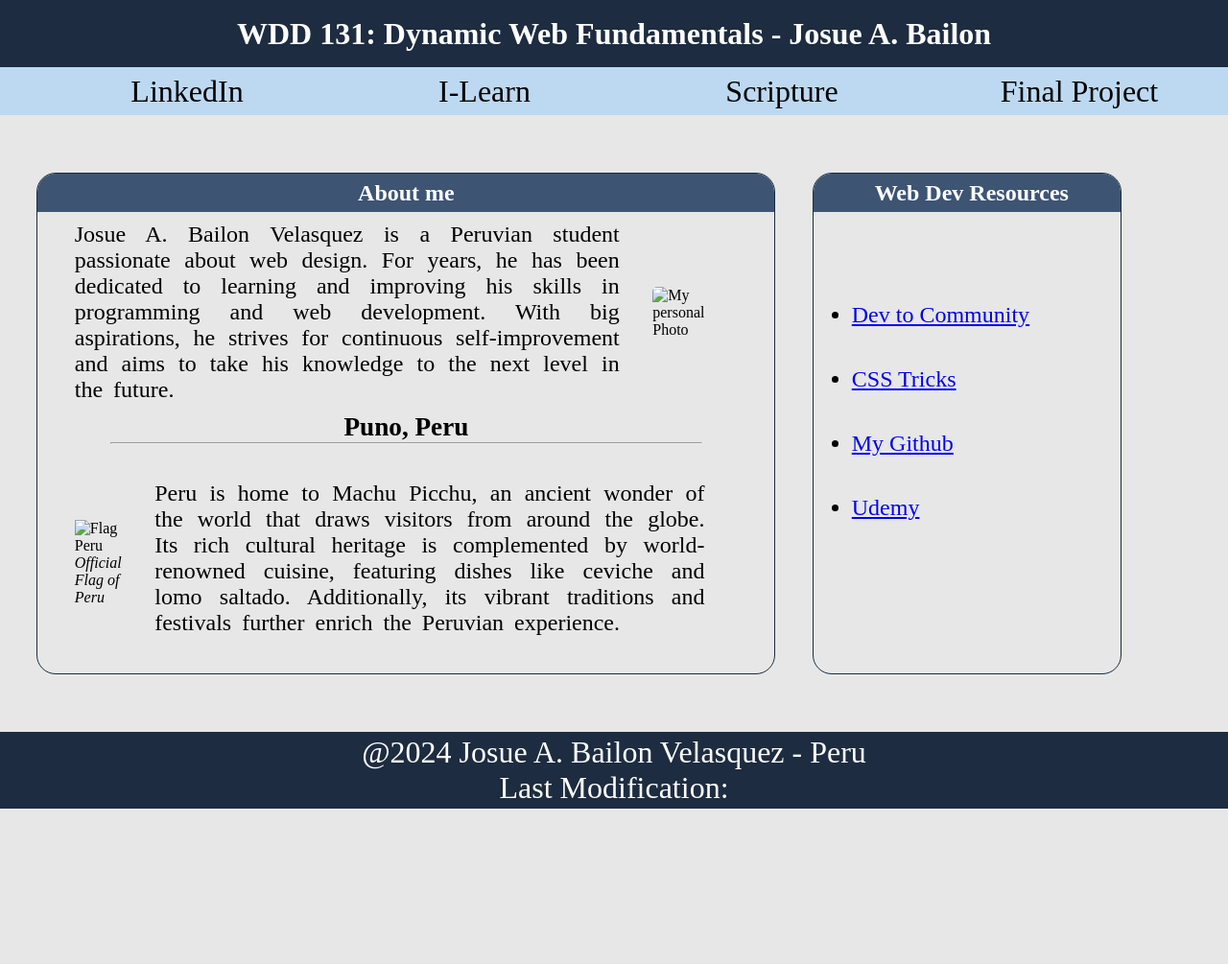
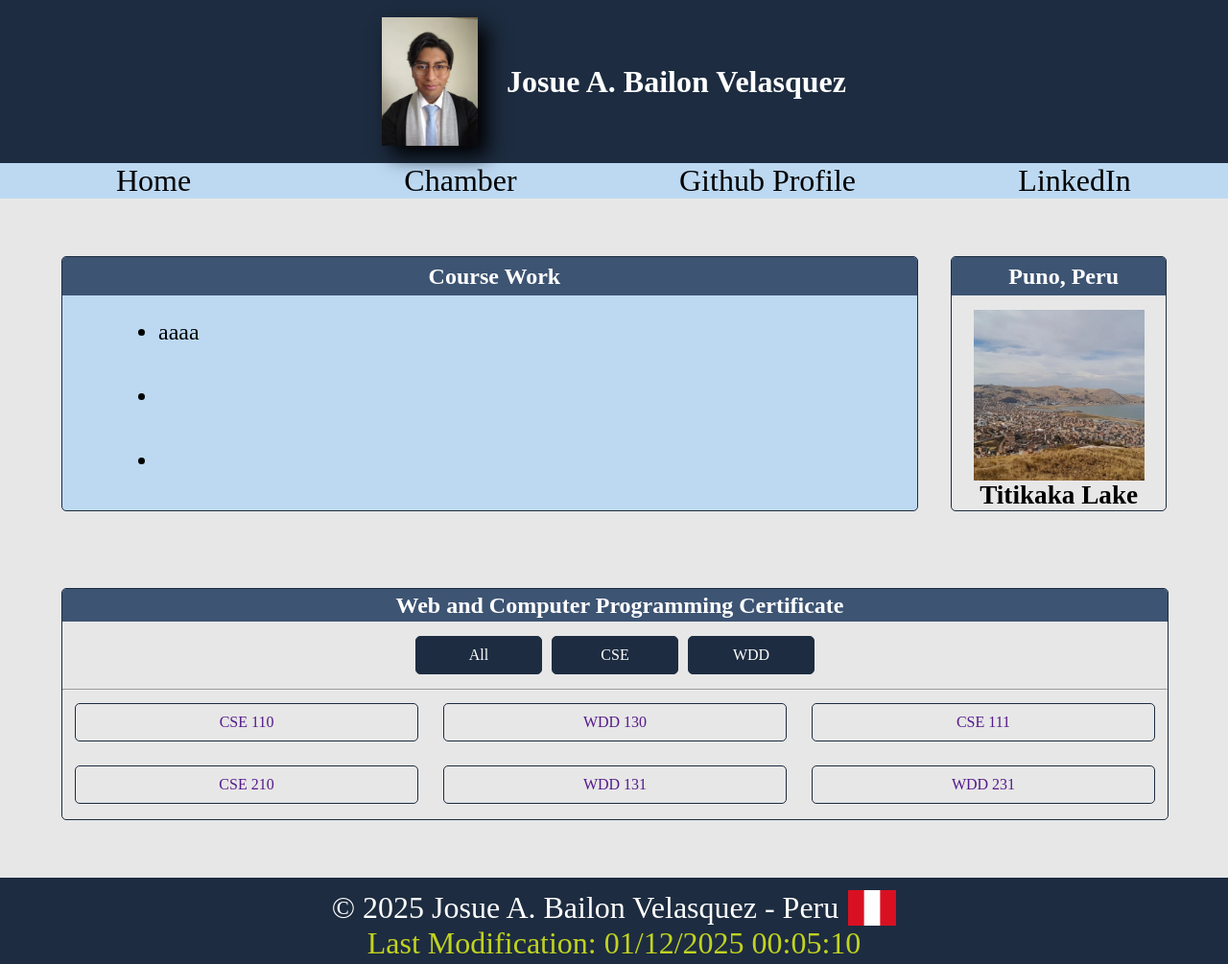
Before and after one commit to Josue-Burkhan/wdd231, a plain HTML site: page index.html in a window 1280 px wide. Shown: the whole page at 96% size. Before the commit the page ends 843 px from the top, so only its background shows below. Drawn offline with Linux system fonts and the light colour scheme; a web font is replaced by a local one.

Commit message:
final index

```diff
--- a/index.html
+++ b/index.html
@@ -1,67 +1,93 @@
 <!DOCTYPE html>
 <html lang="en">
+
 <head>
     <meta charset="UTF-8">
-    <meta name="viewport" content="width=device-width, initial-scale=1.0"/>
-    <meta name="description" content="Josue A. Bailon's personal website. Website for the WDD-131 course. This space will serve as a portfolio that will showcase my progress and growth in web design and development."/>
+    <meta name="viewport" content="width=device-width, initial-scale=1.0" />
+    <meta name="description"
+        content="Josue A. Bailon's personal website. Website for the WDD 231. This space will serve as a portfolio that will showcase my progress and growth in web design and development." />
     <meta name="author" content="Josue A. Bailon Velasquez">
-    <link rel="stylesheet" href="styles/index.css"/>
+    <link rel="stylesheet" href="styles/index.css" />
     <link rel="preconnect" href="https://fonts.googleapis.com">
     <link rel="preconnect" href="https://fonts.gstatic.com" crossorigin>
-    <link href="https://fonts.googleapis.com/css2?family=Inria+Sans:ital,wght@0,300;0,400;0,700;1,300;1,400;1,700&display=swap" rel="stylesheet">
-    <title>WDD 131 - Dynamic Web Fundamentals - Josue A. Bailon</title>
+    <link
+        href="https://fonts.googleapis.com/css2?family=Inria+Sans:ital,wght@0,300;0,400;0,700;1,300;1,400;1,700&display=swap"
+        rel="stylesheet">
+    <title>WDD 231 - Web Frontend Development I - Josue A. Bailon</title>
 </head>
+
 <body>
     <header>
         <div class="page-title">
-            <h1>WDD 131: Dynamic Web Fundamentals - Josue A. Bailon</h1>
+            <img src="images/Josue Angel Bailon Velasquez.webp" alt="Photo Josue A. Bailon Velasquez" width="100px">
+            <h1>Josue A. Bailon Velasquez</h1>
         </div>
-        <nav>
-            <ul class="menu">
-                <li><a href="https://www.linkedin.com/in/josue-burkhan" target="_blank">LinkedIn</a></li>
-                <li><a href="https://byui.instructure.com/" target="_blank">I-Learn</a></li>
-                <li><a href="https://www.churchofjesuschrist.org/study/scriptures/bofm/ether/12?lang=eng&id=p4#p4" target="_blank">Scripture</a></li>
-                <li><a href="#">Final Project</a></li>
-            </ul>
+        <nav class="menu">
+            <a href="https://josue-burkhan.github.io/wdd231/" target="_blank">Home </a>
+            <a href="#" target="_blank">Chamber</a>
+            <a href="https://github.com/Josue-Burkhan" target="_blank">Github Profile</a>
+            <a href="https://www.linkedin.com/in/josue-burkhan" target="_blank">LinkedIn</a>
         </nav>
+        <button id="menu">☰</button>
     </header>
+
     <main>
-        <section class="about-me">
-            <div class="about-me-title">
-                <h2>About me</h2>
-            </div>
-            <div class="about-me-bio">
-                <p>Josue A. Bailon Velasquez is a Peruvian student passionate about web design. For years, he has been dedicated to learning and improving his skills in programming and web development. With big aspirations, he strives for continuous self-improvement and aims to take his knowledge to the next level in the future.</p>
-                <img src="images/my-photo.jpg" alt="My personal Photo" width="200">
-            </div>
-            <h4>Puno, Peru</h4>
-                <hr>
-            <div class="my-country">
-                <div class="img-my-country">
-                    <img src="images/flag-peru.svg" alt="Flag Peru" width="300">
-                    <span><i>Official Flag of Peru</i></span>
+        <div class="first-pag">
+            <section class="course-work">
+                <div class="title">
+                    <h2>Course Work</h2>
                 </div>
-                <p>Peru is home to Machu Picchu, an ancient wonder of the world that draws visitors from around the globe. Its rich cultural heritage is complemented by world-renowned cuisine, featuring dishes like ceviche and lomo saltado. Additionally, its vibrant traditions and festivals further enrich the Peruvian experience.</p>
-            </div>
-        </section>
-        <div class="web-resources">
-            <div class="web-resources-title">
-                <h2>Web Dev Resources</h2>
-            </div>
-            <div class="resources">
-                <ul>
-                    <li><a href="#">Dev to Community</a></li>
-                    <li><a href="https://css-tricks.com/" target="_blank">CSS Tricks</a></li>
-                    <li><a href="https://github.com/Josue-Burkhan" target="_blank">My Github</a></li>
-                    <li><a href="https://support.udemy.com/hc/en-us" target="_blank">Udemy</a></li>
-                </ul>
+                <div class="resources">
+                    <ul>
+                        <li>aaaa</li>
+                        <li></li>
+                        <li></li>
+                    </ul>
+                </div>
+            </section>
+
+            <section class="my-country">
+                <div class="title">
+                    <h2>Puno, Peru</h2>
+                </div>
+                <img src="images/puno-picture-wdd231.webp" alt="Puno Picture">
+                <h4>Titikaka Lake</h4>
+            </section>
+        </div>
+
+        <div class="second-pag">
+            <section class="certificate-section">
+                <div class="title">
+                    <h2>Web and Computer Programming Certificate</h2>
+                </div>
+                <div class="certificate-content">
+                    <div class="first-part-courses">
+                        <a href="">All</a>
+                        <a href="">CSE</a>
+                        <a href="">WDD</a>
+                    </div>
+                    <hr>
+                    <div class="second-part-courses">
+                        <a href="">CSE 110</a>
+                        <a href="">WDD 130</a>
+                        <a href="">CSE 111</a>
+                        <a href="">CSE 210</a>
+                        <a href="">WDD 131</a>
+                        <a href="">WDD 231</a>
+                    </div>
+                </div>
             </div>
         </div>
+
     </main>
     <footer>
-        <p>@2024 Josue A. Bailon Velasquez - Peru</p>
+        <div style="display: flex; gap: 10px;">
+            <p>© <span id="currentyear"></span> Josue A. Bailon Velasquez - Peru</p>
+            <img src="images/peru-flag-svg.svg" alt="Peru flag" width="50px">
+        </div>
         <p class="modification">Last Modification: <span id="last-modified"></span></p>
     </footer>
-    <script src="scripts/getdates.js" defer></script>
+    <script src="script/index.js" defer></script>
 </body>
+
 </html>
--- a/script/index.js
+++ b/script/index.js
@@ -1 +1,13 @@
 document.getElementById("last-modified").textContent = document.lastModified;
+
+//Nav mobil
+const navigation = document.querySelector('.menu');
+const menuBut = document.querySelector('#menu');
+const firstPag = document.querySelector('.first-pag');
+
+menuBut.addEventListener('click', () => {
+  navigation.style.display = navigation.style.display === 'flex' ? 'none' : 'flex';
+  firstPag.style.marginTop = firstPag.style.marginTop === '40px' ? '0' : '40px';
+});
+
+document.getElementById('currentyear').textContent = new Date().getFullYear();
--- a/styles/index.css
+++ b/styles/index.css
@@ -1,6 +1,6 @@
-@import url('https://fonts.googleapis.com/css2?family=Inria+Sans:ital,wght@0,300;0,400;0,700;1,300;1,400;1,700&display=swap');
 * {
     margin: 0;
+    padding: 0;
     box-shadow: none;
 }
 
@@ -8,23 +8,47 @@ body {
     background-color: #e7e7e7;
     font-family: "inria sans";
 }
-header {
-    width: 100%;
-}
 
+/* Header Part */
 header nav {
     width: 100%;
     height: 50px;
     background-color: #BDD9F2;
 }
+
+a {
+    text-decoration: none;
+}
+
+#menu {
+    font-size: 1.5rem;
+    border: 0;
+    background: none;
+    color: #fff;
+    position: absolute;
+    right: 5%;
+    top: 10px;
+    display: none;
+}
+
+#menu.open::before {
+    content: "x";
+    color: #fff;
+}
+
 .page-title {
     background-color: #1D2C40;
     text-align: center;
-    height: 70px;
+    height: 170px;
     display: flex;
     align-items: center;
     justify-content: center;
     color: #fff;
+    gap: 30px
+}
+
+.page-title img {
+    box-shadow: 10px 10px 20px 0px rgb(0, 0, 0);
 }
 
 .menu {
@@ -35,121 +59,116 @@ header nav {
     text-decoration: none;
     height: 100%;
 }
-.menu li {
-    display: inline;
-    text-align: center;
-}
-.menu li a {
+
+.menu a {
     text-decoration: none;
     font-size: 2rem;
     color: black;
+    width: 100%;
+    text-align: center;
 }
-.menu li:hover {
+
+.menu a:hover {
     background-color: #7597c488;
     transition: 0.5s;
-}
-.menu li a:hover {
     font-size: 1.8rem;
-    transition: 0.5s;
 }
 
+
+/* Content Part */
+
 main {
-    display: flex;
+    display: grid;
+    grid-template-columns: 1fr;
     margin: 60px 0;
 }
-.about-me {
+
+.first-pag {
     display: flex;
-    flex-direction: column;
-    width: 60%;
-    margin: 0 3%;
-    border: 1px solid #1D2C40;
-    border-radius: 20px;
+    width: 90%;
+    margin: 0 auto;
+    gap: 3%;
 }
-.about-me-title {
+
+.title {
     background-color: #3D5473;
     display: flex;
     justify-content: center;
     align-items: center;
     height: 40px;
-    border-top-left-radius: 19px;
-    border-top-right-radius: 19px;
+    border-top-left-radius: 4px;
+    border-top-right-radius: 4px;
 }
-.about-me h2 {
+
+.title h2 {
+    color: #fff;
+    padding-left: 10px;
+    text-align: center;
+    font-size: 1.5rem;
+}
+
+.course-work {
+    display: flex;
+    flex-direction: column;
+    width: 100%;
+    border: 1px solid #1D2C40;
+    border-radius: 5px;
+    background-color: #BDD9F2;
+}
+
+.course-worke h2 {
     color: #fff;
     text-align: center;
     font-size: 1.5rem;
 }
 
-.about-me-bio {
-    margin: 10px 5%;
-    display: flex;
-    justify-content: center;
-    align-items: center;
-}
-.about-me-bio p {
-    font-size: 1.5rem;
-    word-spacing: 5px;
-    text-align: justify;
-}
-.about-me-bio img {
-    width: 200px;
-    border-radius: 5px;
-    margin: 0 5%;
-}
 
-.my-country {
+
+.web-resources {
     display: flex;
     margin: 5%;
     align-items: center;
     justify-content: center;
 }
+
+
 h4 {
     font-size: 1.7rem;
     text-align: center;
     font-weight: 700;
 }
-.my-country p {
-    margin: 0 5%;
-    font-size: 1.5rem;
-    word-spacing: 5px;
-    text-align: justify;
-}
-.img-my-country img {
-    width: 300px;
-    margin-top: 10px;
-}
-.img-my-country span i {
-    text-align: center;
-}
-hr {
-    width: 80%;
-    align-self: center;
-}
 
-.web-resources {
+
+
+.my-country {
     width: 25%;
     height: auto;
     border: 1px solid #1D2C40;
-    border-radius: 20px;
+    border-radius: 5px;
     display: flex;
     flex-direction: column;
 }
-.web-resources-title {
-    background-color: #3D5473;
-    display: flex;
-    justify-content: center;
+
+
+
+.my-country img {
+    margin: 0 auto;
+    padding-top: 15px;
+    width: 80%;
+
+}
+
+.resources {
+    width: 100%;
+    height: 80%;
+    display: grid;
+    justify-content: start;
     align-items: center;
-    height: 40px;
-    border-top-left-radius: 19px;
-    border-top-right-radius: 19px;
+    align-content: center;
 }
-.web-resources-title h2 {
-    color: #fff;
-    padding-left: 10px;
-    text-align: center;
-    font-size: 1.5rem;
-}
+
 .resources ul {
+    padding-left: 100px;
     width: 100%;
     display: grid;
 }
@@ -159,17 +178,62 @@ hr {
     font-size: 1.5rem;
     text-decoration: none;
 }
-.resources {
+
+/*Second Page*/
+.second-pag {
+    width: 90%;
+    margin: 80px auto 0 auto;
+
+}
+.certificate-section {
+    display: flex;
+    flex-direction: column;
     width: 100%;
-    height: 80%;
+    height: 240px;
+    border: 1px solid #1D2C40;
+    border-radius: 5px;
+}
+
+.certificate-content {
+    height: 100%;
+}
+.first-part-courses {
+    height: 70px;
+    display: flex;
+    grid-template-columns: auto;
+    align-items: center;
+    justify-content: center;
+    justify-items: center;
+    gap:  10px;
+}
+.first-part-courses a {
+    padding: 10px 5px;
+    width: 120px;
+    text-align: center;
+    border: 1px solid #1D2C40;
+    border-radius: 5px;
+    color: #fff;
+    background-color: #1D2C40;
+}
+
+.second-part-courses {
+    height: 130px;
     display: grid;
-    justify-content: start;
+    grid-template-columns: 1fr 1fr 1fr;
     align-items: center;
-    align-content: center;
+    justify-content: center;
+    justify-items: center;
+}
+.second-part-courses a {
+    padding: 10px 5px;
+    width: 90%;
+    text-align: center;
+    border: 1px solid #1D2C40;
+    border-radius: 5px;
 }
 
 footer {
-    height: 80px;
+    height: 100px;
     width: 100%;
     background-color: #1D2C40;
     color: #fff;
@@ -181,26 +245,48 @@ footer {
     position: relative;
 }
 
+.modification {
+    color: #c1d320;
+}
+
+
+
+
 @media (max-width: 768px) {
     header nav {
         height: auto;
     }
+    #menu {
+        display: block;
+    }
+
     .menu li {
         text-align: end;
-        margin: 7px 10px 7px 0
+        margin: 7px 10px 7px 0;
+        display: flex;
+        flex-direction: column;
     }
+
     .page-title {
         height: auto;
         padding: 10px 0;
+    }
+    .page-title img {
+        margin: 0 10px;
     }
 
     .menu {
         grid-template-columns: 1fr;
         text-align: end;
+        flex-direction: column;
+        display: none;
+        align-items: flex-end;
     }
 
-    .menu li a {
-        font-size: 1.5rem;
+    .menu a {
+        width: auto;
+        text-align: end;
+        margin: 5px 20px;
     }
 
     main {
@@ -211,34 +297,28 @@ footer {
         align-items: center;
     }
 
-    .about-me {
-        width: 90%;
-    }
 
-    .about-me-bio {
+    .first-pag{
         flex-direction: column;
     }
 
-    .about-me-bio img {
-        order: -1;
-        width: 150px;
-        margin: 0;
+    .my-country {
+        margin-top: 30px;
+        width: 100%;
+    }
+    .certificate-section {
+        height: auto;
     }
 
-    .my-country {
-        flex-direction: column;
-        margin: 20px 0;
+    .second-pag .title {
+        height: auto;
+        padding: 5px 0;
     }
-
-    .img-my-country img {
-        width: 200px;
-        display: flex;
-        flex-direction: column;
-    }
-
-    .web-resources {
-        width: 90%;
-        margin: 20px 10px;
+    .second-part-courses {
+        margin: 15px 0;
+        grid-template-columns: 1fr;
+        height: auto;
+        gap: 10px;
     }
     footer {
         height: auto;
```
Also changed, not shown: images/Josue Angel Bailon Velasquez.webp (added), images/peru-flag-svg.svg (added), images/puno-picture-wdd231.webp (added).
